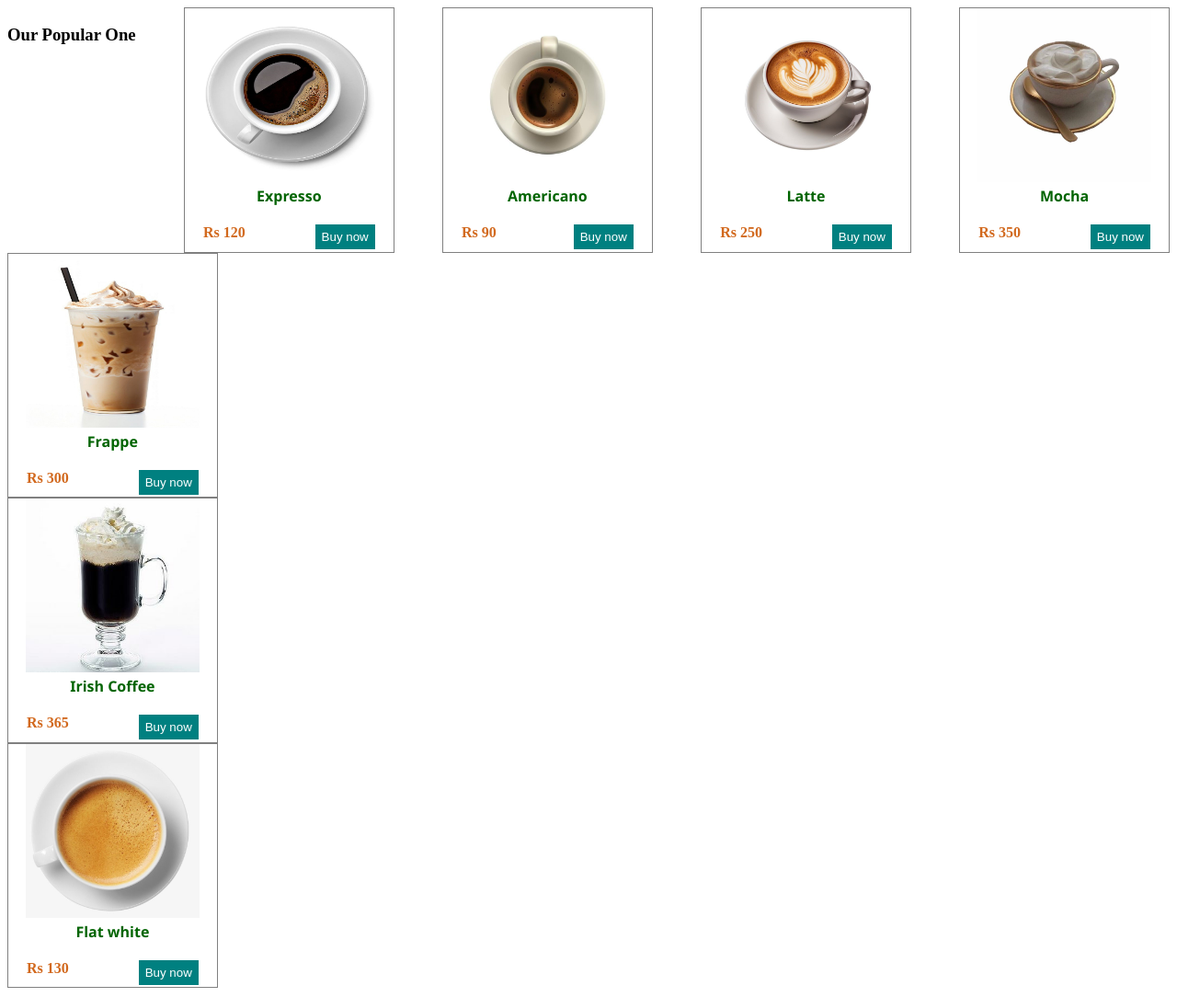
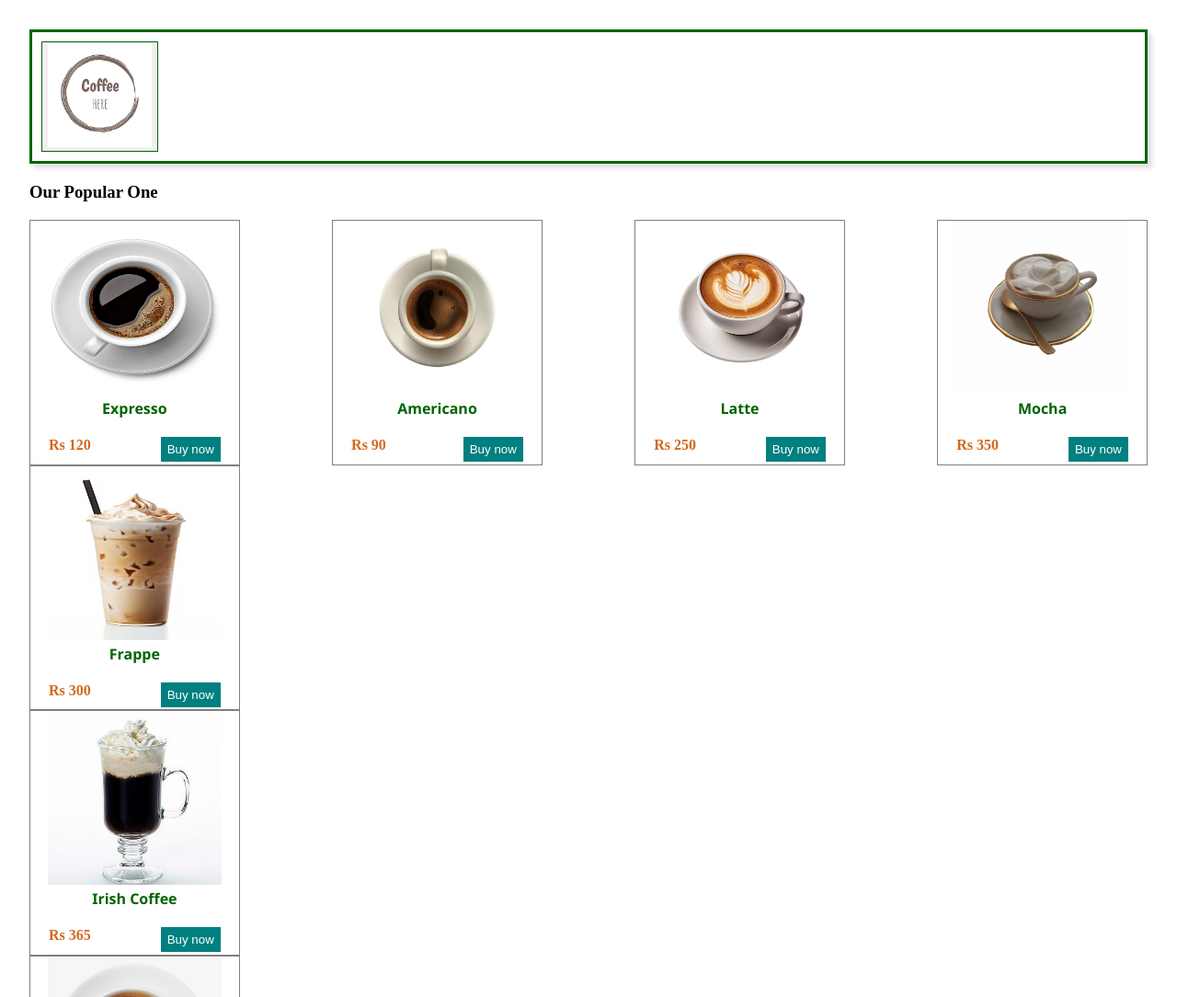
Before and after one commit to cantcreate/Restaurant, a plain HTML site: page menu.html in a window 1280 px wide. Shown: the top 1084 px of the page at 92% size. Drawn offline with Linux system fonts and the light colour scheme; files whose address does not match are found by name.

Commit message:
menu's heading

```diff
--- a/menu.css
+++ b/menu.css
@@ -1,3 +1,49 @@
+body {
+    padding: 1rem;
+    margin: 1rem;
+}
+nav  {
+    border: 3px solid darkgreen;
+    box-shadow: 5px 5px 5px #e1e1e1;
+    padding: 10px 10px;
+    position: sticky;
+    top: 0;
+    background: white;
+    margin-bottom: 20px;
+
+}
+nav:hover {
+    box-shadow: 4px 4px 4px grey;
+}
+.navigationheading {
+    display: flex;
+    justify-content: space-between;
+    align-items: center;
+    max-width: 1200px;
+    margin: 0 auto;
+
+}
+
+nav .navigationheading .logo img {
+    height: 3cm;
+    width: 3cm;
+    border: none;
+}
+nav .navigationheading button {
+    border: 1px solid darkgreen;
+}
+
+nav .navigationheading button:hover {
+    box-shadow: 2px 2px 2px grey;
+}
+
+nav .navigationheading .button {
+    font-size: 32px;
+    padding-top: 2px ;
+}
+nav .navigationheading .button:hover {
+    color: #8B4513;
+}
 .shoppingcart {
     display: flex;
     justify-content: space-between;
@@ -27,7 +73,7 @@
     color: chocolate;
     font-weight: 700;
 }
-button {
+.shoppingcartbtn {
     margin-right: 20px;
     margin-bottom: 10px;
     border: 1px solid teal;
--- a/menu.html
+++ b/menu.html
@@ -4,13 +4,30 @@
     <meta charset="UTF-8">
     <meta name="viewport" content="width=device-width, initial-scale=1.0">
     <title>Pukuli Cafe</title>
+    <link rel="icon" href="C:\Users\adhik\OneDrive\Desktop\party\Restaurant\image\logo.png">
     <link rel="stylesheet" href="menu.css">
 </head>
 <body>
+    <nav>
+        <div class="navigationheading">
+            <button onclick="refreshPage()"><div class="logo">
+                <img src="C:\Users\adhik\OneDrive\Desktop\party\Restaurant\image\logo.png" alt="logoimage">
+            </div></button>
+
+    <script>
+        function refreshPage() {
+            location.reload(); // Reloads the current page
+        }
+    </script>
+            <div class="button">
+                <i class="fa-solid fa-bars"></i>
+            </div>
+        </div>
+    </nav>
+    <div class="popular">
+        <h3>Our Popular One</h3>
+     </div>
     <div class="shoppingcart">
-        <div class="popular">
-            <h3>Our Popular One</h3>
-         </div>
         <div class="box">
             <div class="img">
                 <img src="image/expresso.png" alt="Expresso">
@@ -68,7 +85,6 @@
                 <button class="shoppingcartbtn">Buy now</button>
             </div>
         </div>
-        </div>
 
         <div class="box">
             <div class="img">
@@ -80,7 +96,7 @@
                 <button class="shoppingcartbtn">Buy now</button>
             </div>
         </div>
-        </div>
+
 
         <div class="box">
             <div class="img">
@@ -92,7 +108,6 @@
                 <button class="shoppingcartbtn">Buy now</button>
             </div>
         </div>
-        </div>
     </div>
 </body>
 </html>
```
